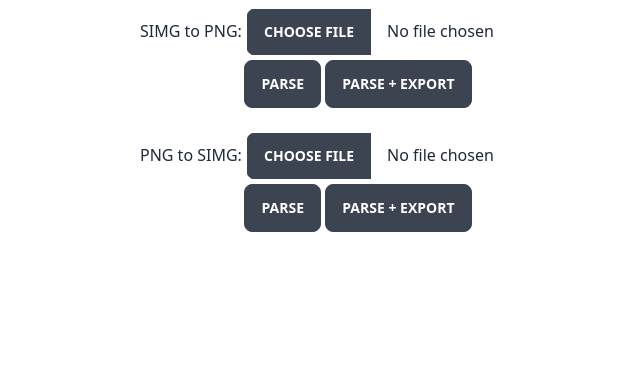
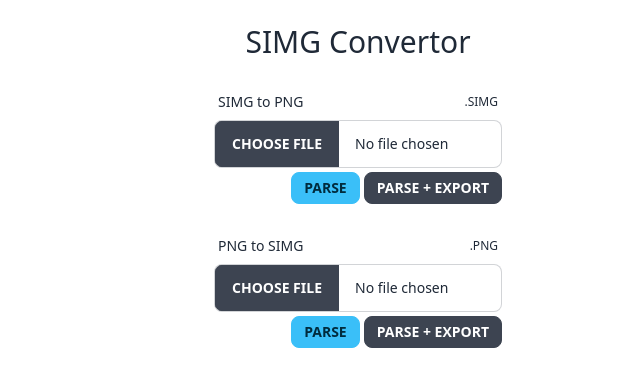
Before and after one commit to zaneshaw/SIMG2PNG, a Svelte app: page / in a window 1280 px wide. Shown: the top 386 px of the page, without its empty margins (282-922 px from the left). Built offline with nearby package versions, Linux system fonts and the light colour scheme.

Commit message:
Stylise frontend

```diff
--- a/index.html
+++ b/index.html
@@ -4,7 +4,7 @@
     <meta charset="UTF-8" />
     <link rel="icon" type="image/svg+xml" href="/vite.svg" />
     <meta name="viewport" content="width=device-width, initial-scale=1.0" />
-    <title>SIMG Converter</title>
+    <title>SIMG Convertor</title>
   </head>
   <body>
     <div id="app"></div>
--- a/package.json
+++ b/package.json
@@ -13,6 +13,7 @@
     "@sveltejs/vite-plugin-svelte": "^2.0.0",
     "@tsconfig/svelte": "^3.0.0",
     "autoprefixer": "^10.4.7",
+    "daisyui": "^2.46.1",
     "postcss": "^8.4.14",
     "postcss-load-config": "^4.0.1",
     "svelte": "^3.54.0",
@@ -22,8 +23,5 @@
     "tslib": "^2.4.1",
     "typescript": "^4.9.3",
     "vite": "^4.0.0"
-  },
-  "dependencies": {
-    "daisyui": "^2.46.1"
   }
 }
--- a/src/App.svelte
+++ b/src/App.svelte
@@ -16,7 +16,7 @@
 
 	onMount(() => {
 		ctx = canvasRef.getContext("2d");
-		currentDisplay = displays.PNG;
+		currentDisplay = displays.NONE;
 	});
 
 	function readSIMG(doExport: boolean = false) {
@@ -167,21 +167,26 @@
 	}
 </script>
 
-<main class="m-2 text-center">
+<main class="text-center h-screen py-6">
 	<div class="flex flex-col gap-6">
-		<div class="flex flex-col gap-1 justify-center">
-			<div>
-				<label for="simgfile">SIMG to PNG:</label>
+		<h1 class="text-3xl">SIMG Convertor</h1>
+		<div class="flex justify-center">
+			<div class="flex flex-col gap-1 items-end">
+				<div class="form-control w-72">
+					<label for="simgfile" class="label">
+						<span class="label-text">SIMG to PNG</span>
+						<span class="label-text-alt">.SIMG</span>
+					</label>
 					<input
 						type="file"
 						accept=".simg"
-					class="file-input"
+						class="file-input file-input-md file-input-bordered"
 						bind:this={simgFileRef}
 					/>
 				</div>
-			<div>
+				<div class="flex gap-1">
 					<button
-					class="btn"
+						class="btn btn-sm btn-info"
 						on:click={() => {
 							readSIMG();
 						}}
@@ -189,32 +194,39 @@
 						Parse
 					</button>
 					<button
-					class="btn"
+						class="btn btn-sm"
 						on:click={() => {
 							readSIMG(true);
 						}}>Parse + Export</button
 					>
 				</div>
 			</div>
-		<div class="flex flex-col gap-1">
-			<div>
-				<label for="pngfile">PNG to SIMG:</label>
+		</div>
+		<div class="flex justify-center">
+			<div class="flex flex-col gap-1 items-end">
+				<div class="form-control w-72">
+					<label for="simgfile" class="label">
+						<span class="label-text">PNG to SIMG</span>
+						<span class="label-text-alt">.PNG</span>
+					</label>
 					<input
 						type="file"
 						accept=".png"
-					class="file-input"
+						class="file-input file-input-md file-input-bordered"
 						bind:this={pngFileRef}
 					/>
 				</div>
-			<div>
+				<div class="flex gap-1">
 					<button
-					class="btn"
+						class="btn btn-sm btn-info"
 						on:click={() => {
 							readPNG();
-					}}>Parse</button
+						}}
 					>
+						Parse
+					</button>
 					<button
-					class="btn"
+						class="btn btn-sm"
 						on:click={() => {
 							readPNG(true);
 						}}>Parse + Export</button
@@ -222,27 +234,25 @@
 				</div>
 			</div>
 		</div>
+	</div>
 
-	<div class="absolute top-1/2 left-1/2 -translate-x-1/2 -translate-y-1/2">
+	<div
+		class="absolute min-h-[20rem] bottom-16 left-1/2 -translate-x-1/2 flex items-center justify-center"
+	>
 		<textarea
-			rows="20"
+			rows="10"
 			cols="71"
 			class="
-				box-border
-				resize-none
-				bg-neutral-100
-				rounded
-				outline
-				outline-1
-				focus:outline-2
-				p-2
-				overflow-y-scroll
+				textarea textarea-bordered resize-none
 				{currentDisplay == displays.SIMG ? 'block' : 'hidden'}
 			"
 			bind:this={textareaRef}
 		/>
 		<canvas
-			class={currentDisplay == displays.PNG ? "block" : "hidden"}
+			class="
+				border border-[#a6adba] border-opacity-20 p-4 rounded-lg
+				{currentDisplay == displays.PNG ? 'block' : 'hidden'}
+			"
 			bind:this={canvasRef}
 		/>
 	</div>
```
Also changed, not shown: 1 other file (tests, documents, lock files or other folders). Lines whose indentation alone changed are shown as unchanged.
